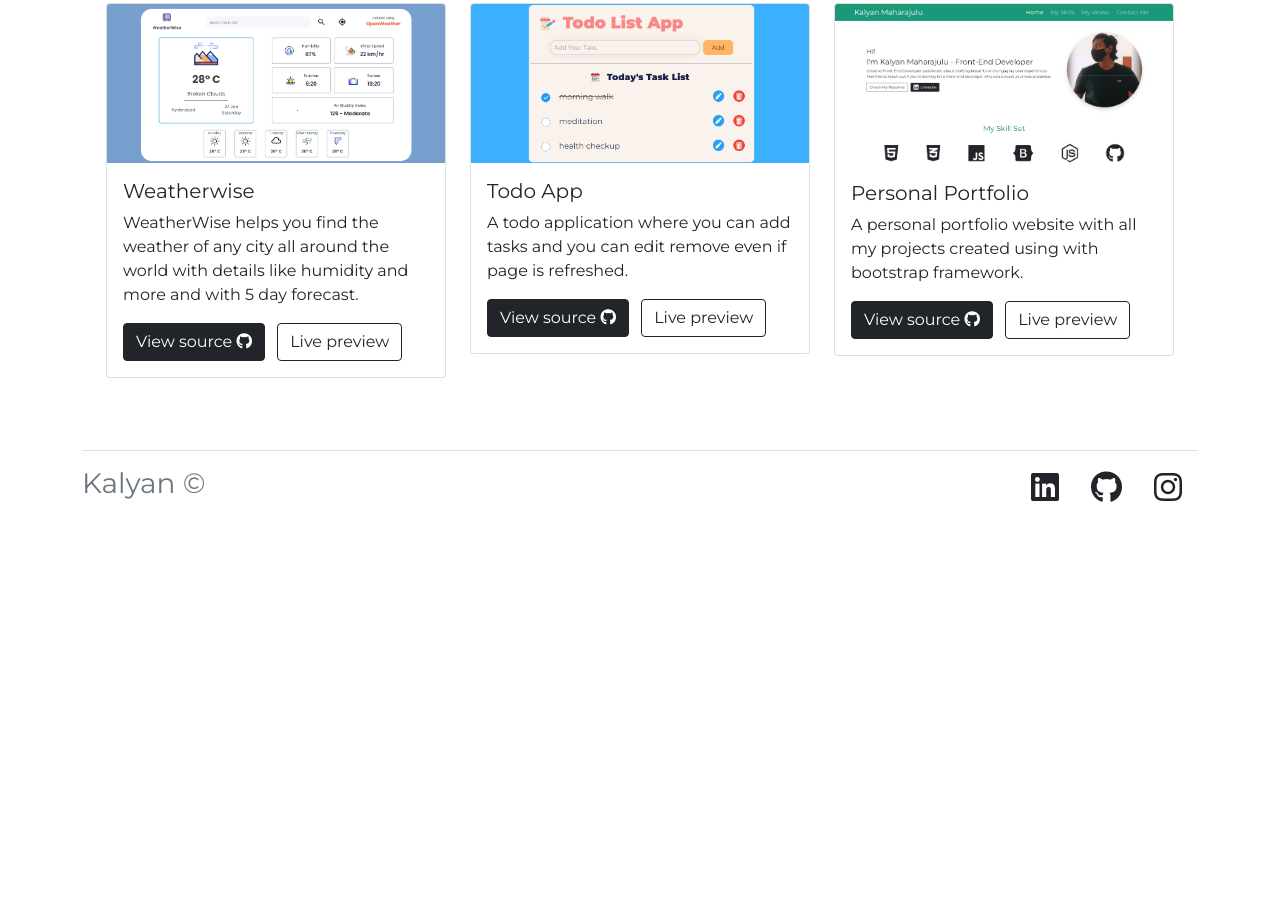
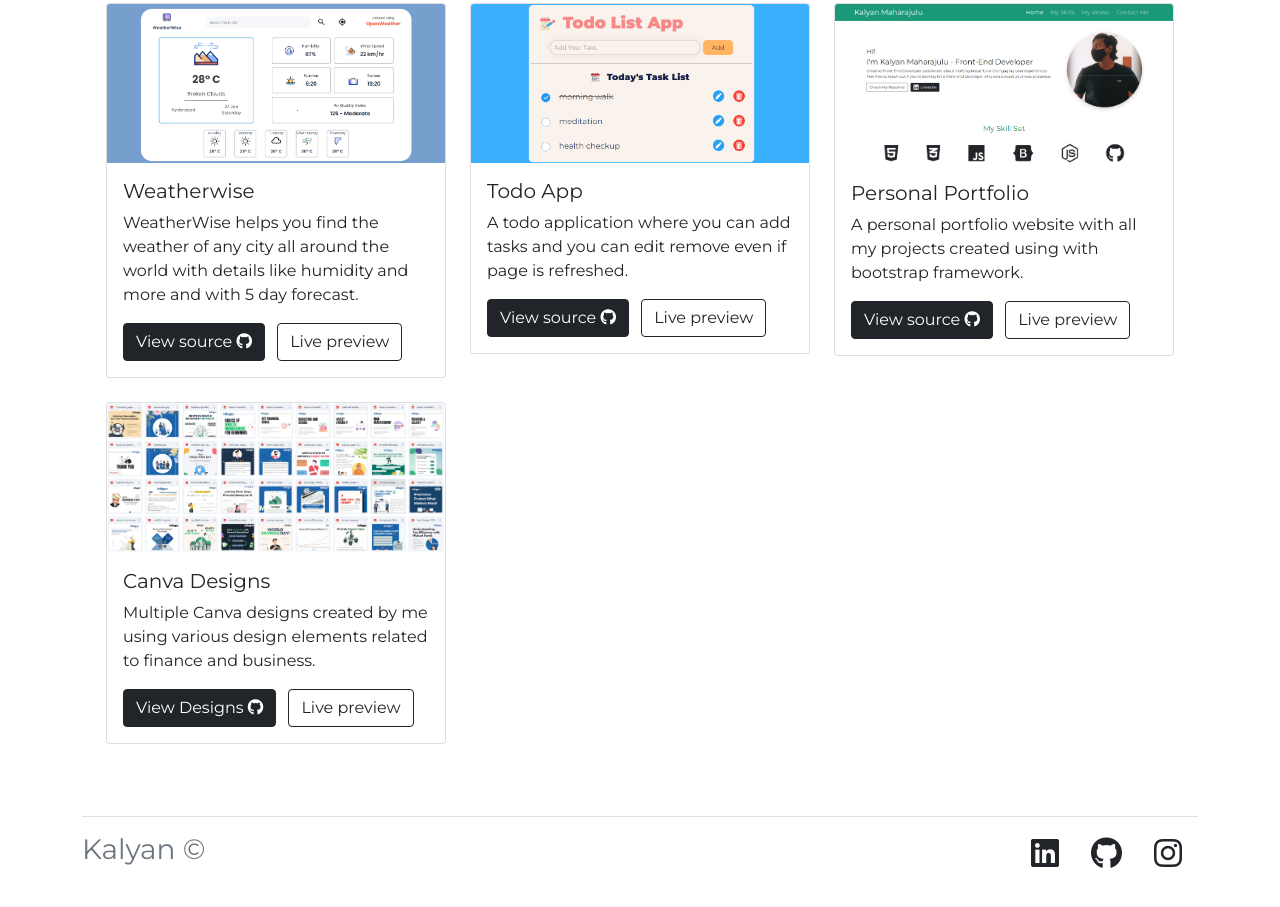
Before and after one commit to kalyanroy26/Personal-Portfolio-1, a plain HTML site: page index.html in a window 1280 px wide. Shown: the part 1240-2147 px from the top of the page. Before the commit the page ends 1789 px from the top, so only its background shows below. Drawn offline with nearby package versions, Linux system fonts and the light colour scheme.

Commit message:
new project added

```diff
--- a/index.html
+++ b/index.html
@@ -171,7 +171,21 @@
               <p class="card-text">A personal portfolio website with all my projects created using with bootstrap framework.</p>
               <a href="https://github.com/kalyanroy26/Personal-Portfolio-1" target="_blank" class="btn btn-dark">View source <i
                   class="fab fa-github"></i></a>
-              <a href="https://kalyanroy26.github.io/TO-DO-App/" target="_blank" class="btn btn-outline-dark ms-2">Live preview</a>
+              <a href="https://kalyanroy26.github.io/Personal-Portfolio-1" target="_blank" class="btn btn-outline-dark ms-2">Live preview</a>
+
+            </div>
+          </div>
+        </div>
+        <!-- Project Card 7 -->
+        <div class="col">
+          <div class="card">
+            <img src="images/image.png" class="card-img-top" alt="...">
+            <div class="card-body">
+              <h5 class="card-title">Canva Designs</h5>
+              <p class="card-text">Multiple Canva designs created by me using various design elements related to finance and business.</p>
+              <a href="https://drive.google.com/drive/folders/1hAXJdTzFPKPBde3cSTvzwJLsp9AdVAin?usp=sharing" target="_blank" class="btn btn-dark">View Designs <i
+                  class="fab fa-github"></i></a>
+              <a href="https://drive.google.com/drive/folders/1hAXJdTzFPKPBde3cSTvzwJLsp9AdVAin?usp=sharing" target="_blank" class="btn btn-outline-dark ms-2">Live preview</a>
 
             </div>
           </div>
```
Also changed, not shown: images/image.png (added).
